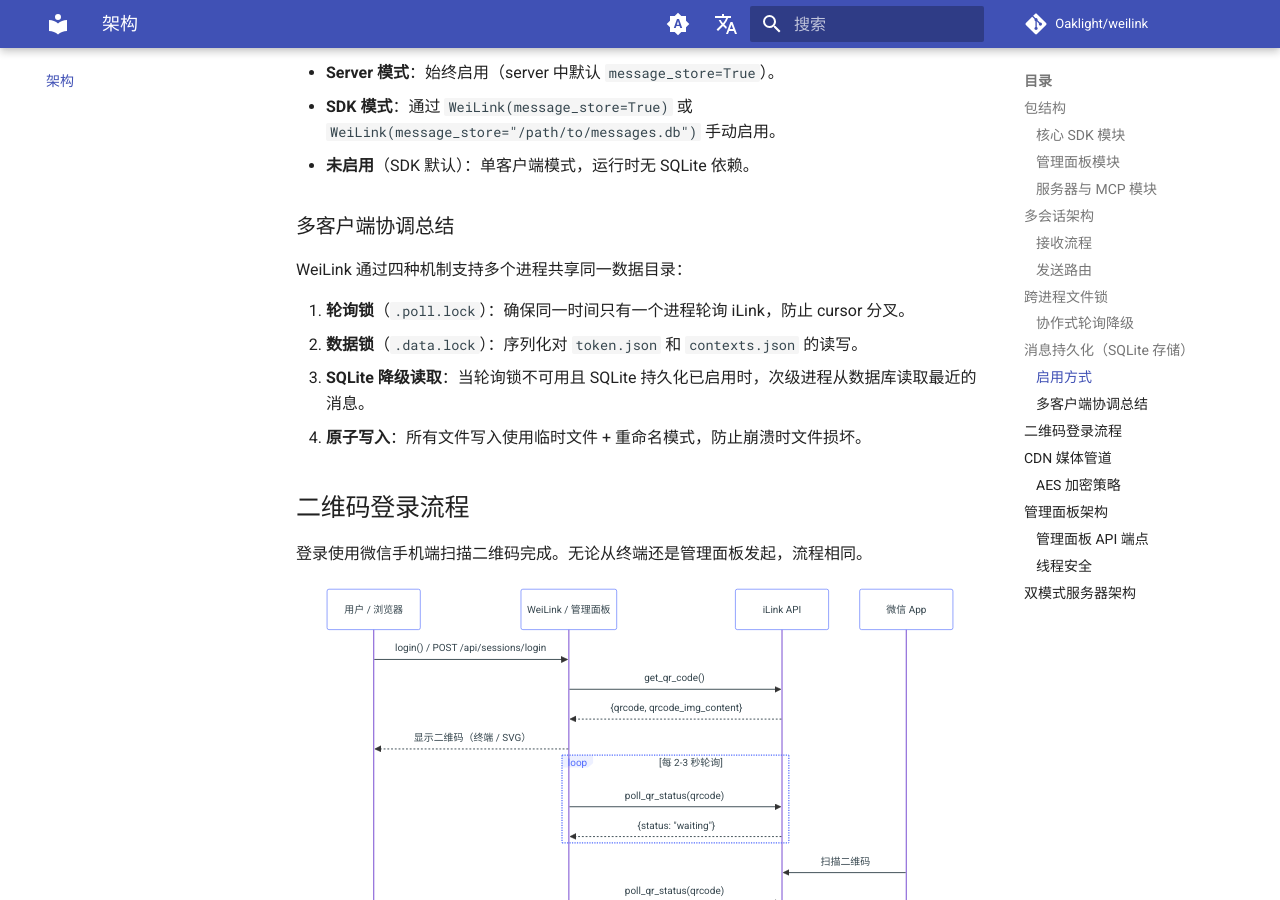
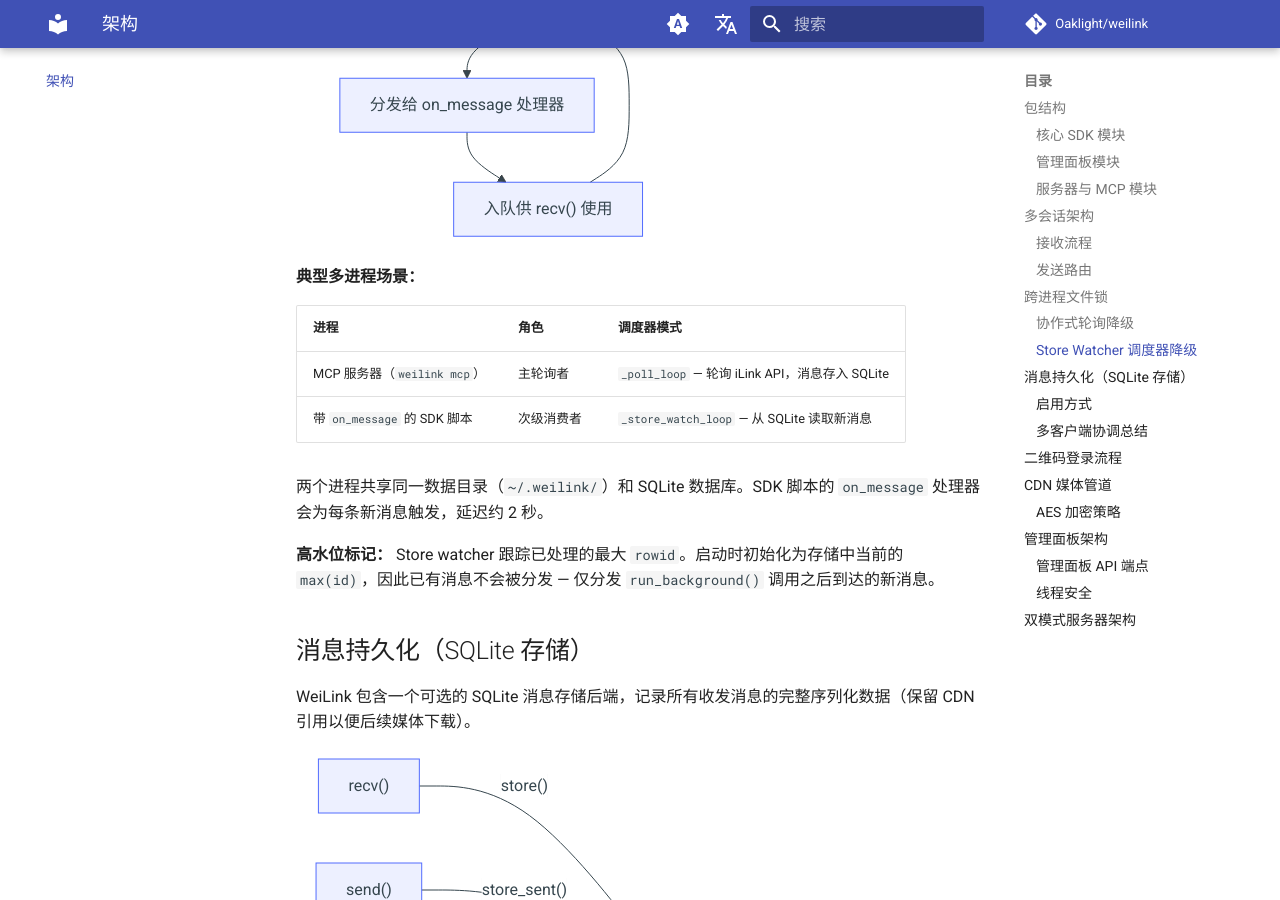
Before and after one commit to Oaklight/weilink, an MkDocs documentation site: the page built from docs/architecture.md, in a window 1280 px wide and 900 px high, scrolled down 6698 px. Built offline with MkDocs 1.6.1 and Material for MkDocs 9.7.7, drawn with Linux system fonts in a browser that asks for light colours; comment, search, counter and statistics services are not loaded; some of the changed text lies outside the part shown.

Commit message:
docs: 添加 store watcher 调度器降级和未发布更新日志
- 架构文档新增 store watcher 章节（调度器降级流程、多进程场景表、
  高水位标记说明）
- 更新多客户端协调总结（4 → 5 种机制）
- 添加未发布版本更新日志：store watcher、媒体元数据、队列溢出保护、
  管理面板自动刷新、prune 修复

````diff
--- a/docs/architecture.md
+++ b/docs/architecture.md
@@ -234,6 +234,36 @@ flowchart TD
 
 **激活条件：** 同时满足两个条件时自动启用：轮询锁被其他进程持有，且 `message_store` 已启用（`message_store=True`）。
 
+### Store Watcher 调度器降级
+
+上述协作式轮询降级适用于 `recv()` 调用。对于**调度器**（`on_message` 处理器 + `run_background()`），存在类似的降级机制。
+
+当调用 `run_background()` 时如果轮询锁被其他进程持有，调度器将启动 **store watcher 循环**替代正常的轮询循环。Store watcher 定期查询 SQLite 消息存储中的新行（基于自增 `id`），将消息分发给注册的 `on_message` 处理器，并入队供 `recv()` 使用。
+
+```mermaid
+flowchart TD
+    A["run_background()"] --> B{"try_lock<br/>poll_lock"}
+    B -->|获取成功| C["启动 _poll_loop<br/>（直接轮询 iLink API）"]
+    B -->|"获取失败"| D{"已启用<br/>message_store？"}
+    D -->|是| E["启动 _store_watch_loop<br/>（每 2 秒轮询 SQLite）"]
+    D -->|否| F["抛出 RuntimeError"]
+    E --> G["query_since_rowid(hwm)"]
+    G --> H["分发给 on_message 处理器"]
+    H --> I["入队供 recv() 使用"]
+    I --> G
+```
+
+**典型多进程场景：**
+
+| 进程 | 角色 | 调度器模式 |
+|------|------|-----------|
+| MCP 服务器（`weilink mcp`） | 主轮询者 | `_poll_loop` — 轮询 iLink API，消息存入 SQLite |
+| 带 `on_message` 的 SDK 脚本 | 次级消费者 | `_store_watch_loop` — 从 SQLite 读取新消息 |
+
+两个进程共享同一数据目录（`~/.weilink/`）和 SQLite 数据库。SDK 脚本的 `on_message` 处理器会为每条新消息触发，延迟约 2 秒。
+
+**高水位标记：** Store watcher 跟踪已处理的最大 `rowid`。启动时初始化为存储中当前的 `max(id)`，因此已有消息不会被分发 — 仅分发 `run_background()` 调用之后到达的新消息。
+
 ## 消息持久化（SQLite 存储）
 
 WeiLink 包含一个可选的 SQLite 消息存储后端，记录所有收发消息的完整序列化数据（保留 CDN 引用以便后续媒体下载）。
@@ -263,12 +293,13 @@ flowchart LR
 
 ### 多客户端协调总结
 
-WeiLink 通过四种机制支持多个进程共享同一数据目录：
+WeiLink 通过五种机制支持多个进程共享同一数据目录：
 
 1. **轮询锁**（`.poll.lock`）：确保同一时间只有一个进程轮询 iLink，防止 cursor 分叉。
 2. **数据锁**（`.data.lock`）：序列化对 `token.json` 和 `contexts.json` 的读写。
-3. **SQLite 降级读取**：当轮询锁不可用且 SQLite 持久化已启用时，次级进程从数据库读取最近的消息。
-4. **原子写入**：所有文件写入使用临时文件 + 重命名模式，防止崩溃时文件损坏。
+3. **SQLite 降级读取**（`recv()`）：当轮询锁不可用且 SQLite 持久化已启用时，`recv()` 从数据库读取最近的消息。
+4. **Store watcher 降级**（调度器）：当轮询锁不可用时，`run_background()` 监听 SQLite 新行并分发给 `on_message` 处理器。
+5. **原子写入**：所有文件写入使用临时文件 + 重命名模式，防止崩溃时文件损坏。
 
 ## 二维码登录流程
 
````
Also changed, not shown: docs/changelog.md (+13 -0 lines).
